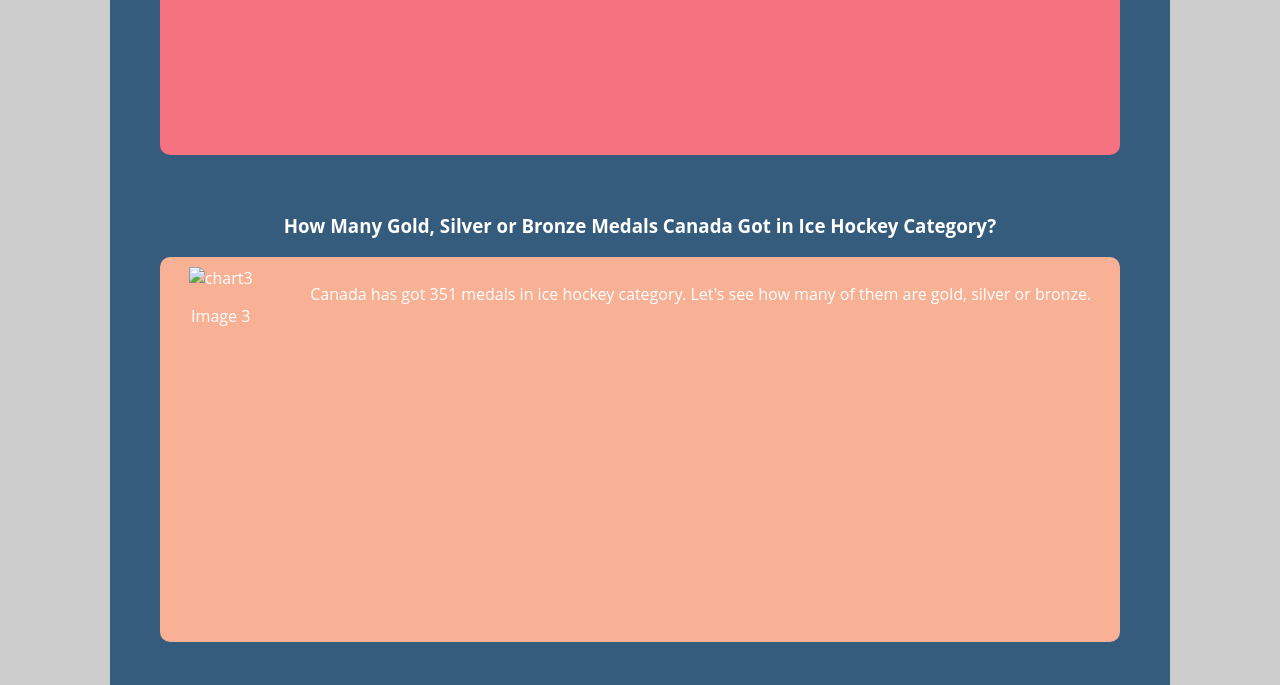
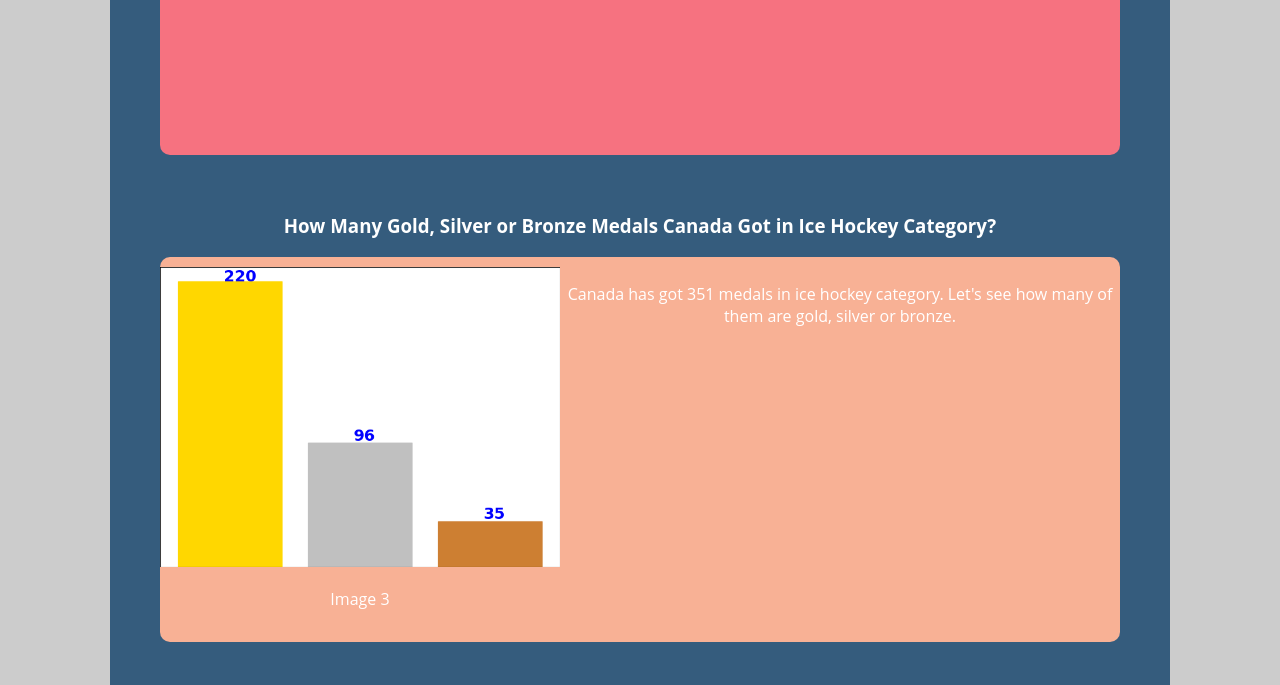
Before and after one commit to Sarikayaelif/Data-Visualization-with-Python, a plain HTML site: page index.html in a window 1280 px wide. Shown: the part 866-1551 px from the top of the page. Drawn offline with Linux system fonts and the light colour scheme; a script that the page names is missing.

Commit message:
updating index

```diff
--- a/index.html
+++ b/index.html
@@ -59,7 +59,7 @@
 
 					<div>
 
-						<img class="data-graphic" src="images/icehockey_medal.png" alt="chart3" width="200">
+						<img class="data-graphic" src="images/icehockey_medal.png" alt="chart3" width="400">
 						<p>Image 3</p>
 					</div>
 
```
Also changed, not shown: Images/icehockey_medal.png (added).
